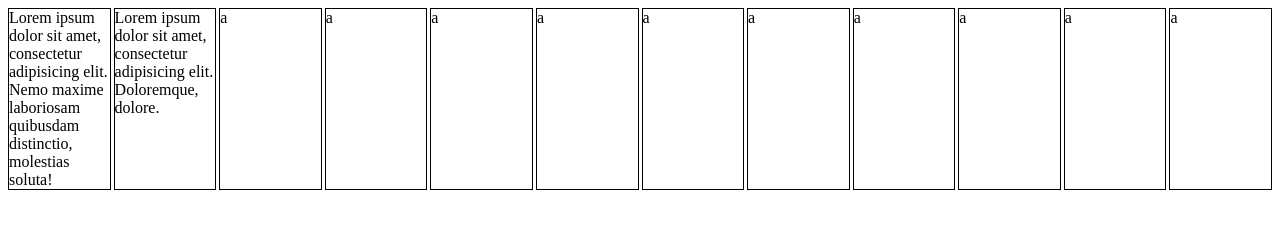
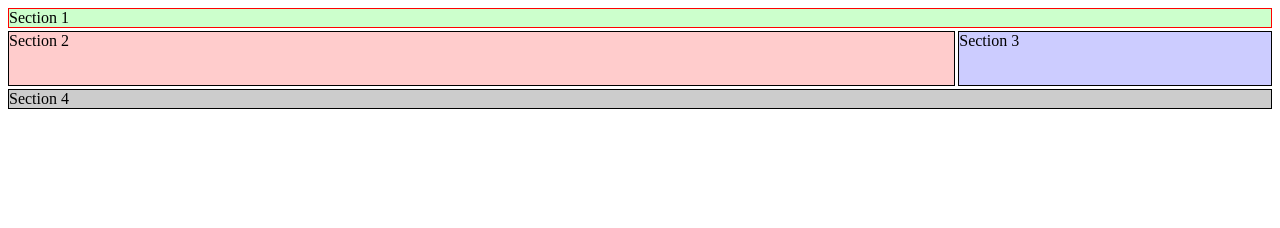
Before and after one commit to DavidSBowen/davidsbowen.github.io, a plain HTML site: page testfile.html in a window 1280 px wide. Drawn offline with Linux system fonts and the light colour scheme.

Commit message:
Added placeholder images and altered test html file

```diff
--- a/css/testStyle.css
+++ b/css/testStyle.css
@@ -8,9 +8,34 @@
   align-items:stretch;
 }
 
-.item {
+.gridHeader {
+  border: 1px solid red;
+  background-color: #cfc;
+  /*grid-row: 1 / 3;*/
+  grid-column: 1 /13;
+}
+
+.gridBodyLeft {
+  background-color: #fcc;
   border: 1px solid black;
-  /*height: 100%;*/
-  /*width: 100%;*/
-  /*text-align: center;*/
+  grid-column: 1 / 10;
+  display:flex;
+  flex-direction: row;
 }
+
+.gridBodyRight {
+  background-color: #ccf;
+  border: 1px solid black;
+  grid-column: 10 / 13;
+}
+
+.gridBodyLeft,
+.gridBodyRight {
+  grid-row: 2/8;
+}
+
+.gridFooter {
+  background-color: #ccc;
+  border: 1px solid black;
+  grid-column: 1 / 13;
+}
--- a/testfile.html
+++ b/testfile.html
@@ -9,18 +9,10 @@
 
 <body>
   <div class="mainContainer">
-    <div class="item">Lorem ipsum dolor sit amet, consectetur adipisicing elit. Nemo maxime laboriosam quibusdam distinctio, molestias soluta!</div>
-    <div class="item">Lorem ipsum dolor sit amet, consectetur adipisicing elit. Doloremque, dolore.</div>
-    <div class="item">a</div>
-    <div class="item">a</div>
-    <div class="item">a</div>
-    <div class="item">a</div>
-    <div class="item">a</div>
-    <div class="item">a</div>
-    <div class="item">a</div>
-    <div class="item">a</div>
-    <div class="item">a</div>
-    <div class="item">a</div>
+    <div class="gridHeader">Section 1</div>
+    <div class="gridBodyLeft">Section 2</div>
+    <div class="gridBodyRight">Section 3</div>
+    <div class="gridFooter">Section 4</div>
   </div>
 </body>
 
```
Also changed, not shown: images/placeholders/picsum-1.jpg (added), images/placeholders/picsum-10.jpg (added), images/placeholders/picsum-11.jpg (added), images/placeholders/picsum-12.jpg (added), images/placeholders/picsum-13.jpg (added), images/placeholders/picsum-14.jpg (added), images/placeholders/picsum-15.jpg (added), images/placeholders/picsum-16.jpg (added), images/placeholders/picsum-17.jpg (added), images/placeholders/picsum-2.jpg (added), images/placeholders/picsum-3.jpg (added), images/placeholders/picsum-4.jpg (added), images/placeholders/picsum-5.jpg (added), images/placeholders/picsum-6.jpg (added), 4 more files.
